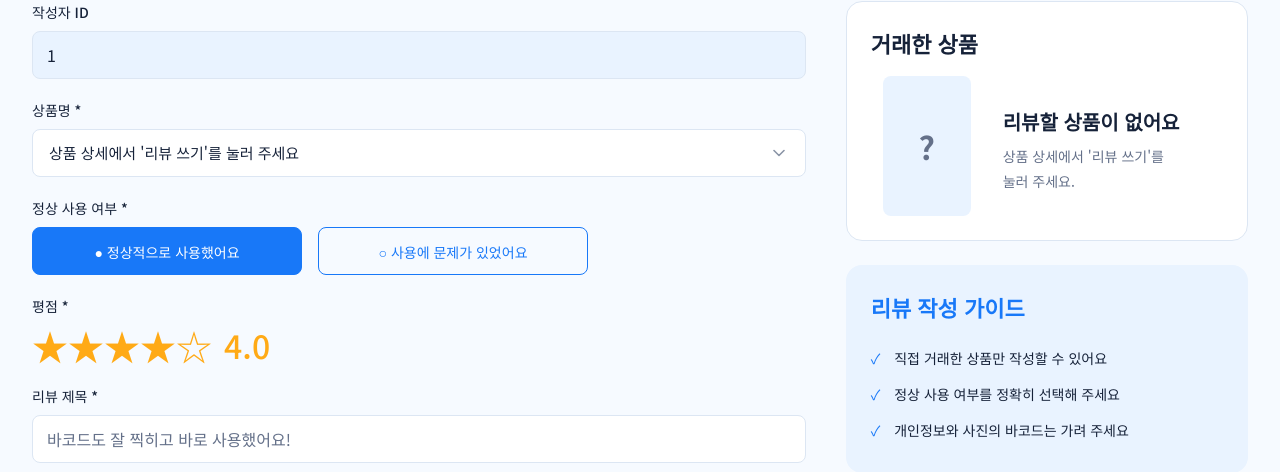
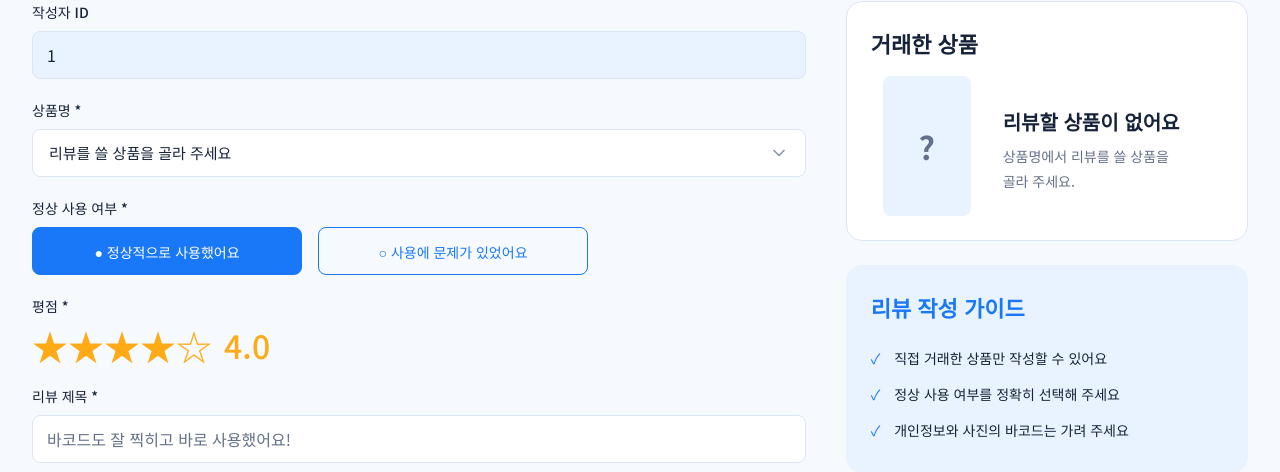
Before and after one commit to osp-5sondoson/2026_osp_project_5sondoson, a Flask app: page /reg_reviews in a window 1280 px wide. Shown: the part 215-687 px from the top of the page. Run offline with Flask 3, Linux system fonts and the light colour scheme; the visitor is signed in with stand-in values (Sample User, id 1); parts of the project's set-up code (start-up, migrations or seed data) failed here and were passed over.

Commit message:
fix(review): 상품명 드롭다운 보기를 리뷰 목록 상품으로 (app.py 변경 없음)

```diff
--- a/templates/reg_reviews.html
+++ b/templates/reg_reviews.html
@@ -16,14 +16,20 @@
    </div>
    <div class="form__field">
     <label for="item">상품명 *</label>
-    {# 피그마 04: 상품명 드롭다운. 상품 상세의 '리뷰 쓰기'로 들어온 상품이 선택된 상태 (app.py 변경 없이 화면에서만 처리) #}
+    {# 피그마 04: 상품명 드롭다운. 보기는 리뷰 목록(샘플 리뷰 10개)에 나오는 상품들 (Firebase item 노드의 상품명)
+       상품 상세의 '리뷰 쓰기'로 들어오면 그 상품이 선택된 상태 #}
+    {% set review_items = ["BBQ 황금올리브치킨 순살+콜라", "던킨 먼치킨 10개입 2ea", "메가커피 아이스 아메리카노",
+                           "스타벅스 아이스 카페 아메리카노 T", "스타벅스 카페라떼 T", "이디야커피 시그니처라떼 ICED (L)",
+                           "이마트24 모바일 금액권 1만원권", "투썸플레이스 생딸기 생크림 케이크"] %}
     <div class="select-wrap">
      <select name="item" id="item" required>
-      {% if product %}
+      <option value="" disabled {% if not product %}selected{% endif %}>리뷰를 쓸 상품을 골라 주세요</option>
+      {% if product and item_name not in review_items %}
       <option value="{{ item_name }}" selected>{{ item_name }}</option>
-      {% else %}
-      <option value="" disabled selected>상품 상세에서 '리뷰 쓰기'를 눌러 주세요</option>
       {% endif %}
+      {% for n in review_items %}
+      <option value="{{ n }}" {% if product and n == item_name %}selected{% endif %}>{{ n }}</option>
+      {% endfor %}
      </select>
     </div>
     {% if product %}<p class="form__help">판매자 {{ product.seller }}님과 거래한 상품이에요.</p>{% endif %}
@@ -95,7 +101,7 @@
      <div class="side-product__placeholder" aria-hidden="true">?</div>
      <div>
       <strong class="side-product__name">리뷰할 상품이 없어요</strong>
-      <span class="side-product__seller">상품 상세에서 '리뷰 쓰기'를<br>눌러 주세요.</span>
+      <span class="side-product__seller">상품명에서 리뷰를 쓸 상품을<br>골라 주세요.</span>
      </div>
     </div>
    </div>{% endif %}
@@ -128,6 +134,11 @@
    document.getElementById("rating_score").textContent = Number(el.value).toFixed(1);
   });
  });
+ // 드롭다운에서 상품을 고르면 그 상품으로 다시 열어 오른쪽 "거래한 상품" 카드 표시
+ const itemSelect = document.getElementById("item");
+ itemSelect.addEventListener("change", () => {
+  location.href = "{{ url_for('reg_review') }}?item=" + encodeURIComponent(itemSelect.value);
+ });
  const content = document.getElementById("content");
  content.addEventListener("input", () => {
   document.getElementById("content_count").textContent = content.value.length;
```
